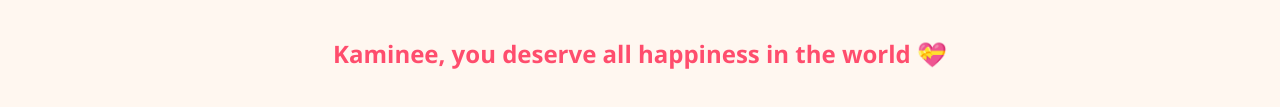
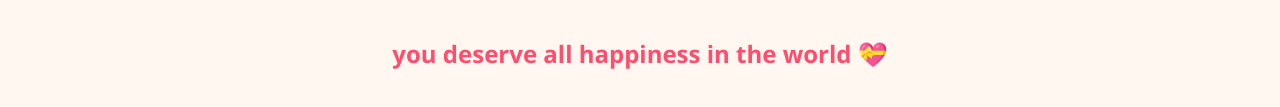
Before and after one commit to DARKHARKER14439V/my-best-friend, a plain HTML site: page index.html in a window 1280 px wide. Shown: the part 1365-1472 px from the top of the page. Drawn offline with Linux system fonts and the light colour scheme.

Commit message:
remove my frnd name

```diff
--- a/index.html
+++ b/index.html
@@ -73,10 +73,11 @@
         </div>
 
         <p class="final-line">
-            Kaminee, you deserve all happiness in the world 💝
+             you deserve all happiness in the world 💝
         </p>
     </section>
 
 </body>
 
+
 </html>
```
